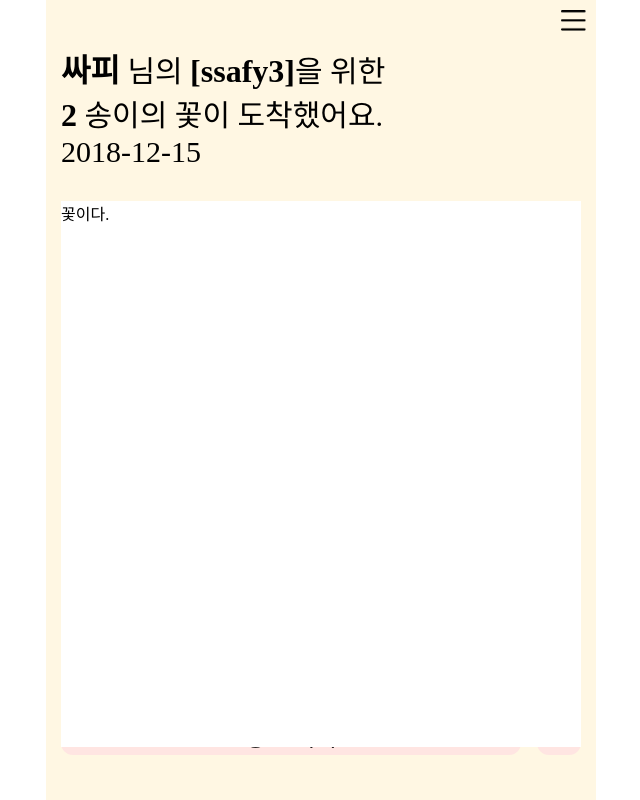
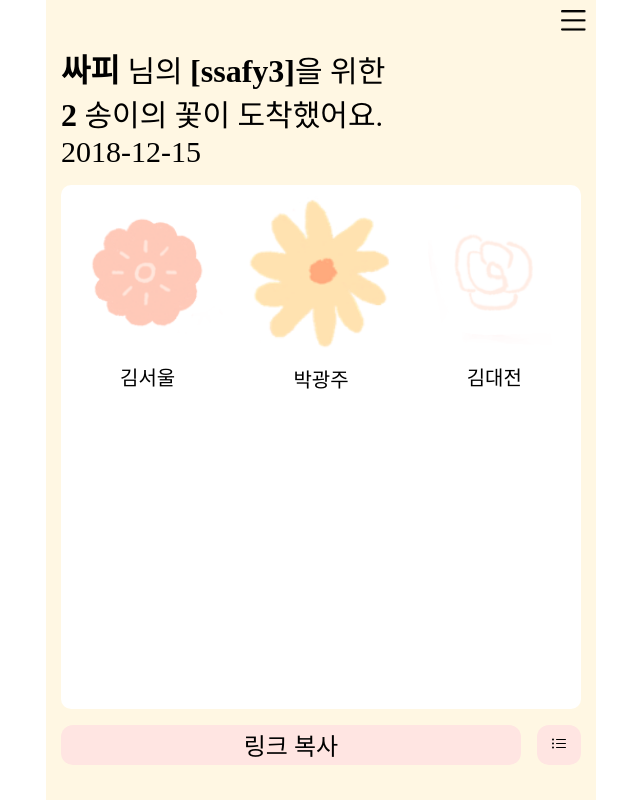
Before and after one commit to 2022Letters/frontend, a React (Create React App) app: page /1 in a window 1280 px wide. Both pictures are taken after a click on the button 877 px from the left and 735 px from the top of the page. Shown: the whole page, without its empty margins (319-959 px from the left). Built offline with nearby package versions, Linux system fonts and the light colour scheme; a web font is replaced by a local one.

Commit message:
Feat: #19  context api store 생성

```diff
--- a/public/index.html
+++ b/public/index.html
@@ -1,9 +1,11 @@
 <!DOCTYPE html>
-<html lang="en">
+<html lang="kr">
   <head>
     <meta charset="utf-8" />
     <link rel="icon" href="%PUBLIC_URL%/favicon.ico" />
     <meta name="viewport" content="width=device-width, initial-scale=1" />
+    <meta name="apple-mobile-web-app-capable" content="yes" />
+    <meta name="mobile-web-app-capable" content="yes" />
     <meta name="theme-color" content="#000000" />
     <meta
       name="description"
--- a/src/components/GuestFlow/FlowerList.tsx
+++ /dev/null
@@ -1,19 +0,0 @@
-import styled from 'styled-components';
-
-const Container = styled.article`
-  margin: 2rem 0;
-  width: 100%;
-  height: 100%;
-  background-color: #fff;
-  position: relative;
-`;
-
-function FlowerList() {
-  return (
-    <Container>
-      <div>꽃이다.</div>
-    </Container>
-  );
-}
-
-export default FlowerList;
--- /dev/null
+++ b/src/components/HostFlow/FlowerList.tsx
@@ -0,0 +1,41 @@
+/* eslint-disable @typescript-eslint/no-unused-vars */
+import { useContext } from 'react';
+import styled from 'styled-components';
+import { MessageContext } from '../Store/MessageProvider';
+import LetterModal from './LetterModal';
+import ListMessageButton from './ListMessageButton';
+
+const Container = styled.article`
+  box-sizing: border-box;
+  width: 100%;
+  height: 100%;
+  background-color: #fff;
+  position: relative;
+  border-radius: 10px;
+  display: grid;
+  grid-template-columns: repeat(3, 1fr);
+  overflow-y: scroll;
+`;
+
+const MessageLinkWrapper = styled.div`
+  width: 100%;
+`;
+
+interface IFlowerListProps {
+  messages: IMessage[];
+  categoryId: number;
+}
+function FlowerList({ messages, categoryId }: IFlowerListProps) {
+  console.log(useContext(MessageContext));
+  return (
+    <Container>
+      {messages.map((message) => (
+        <MessageLinkWrapper key={message.msgId}>
+          <ListMessageButton message={message} categoryId={categoryId} />
+        </MessageLinkWrapper>
+      ))}
+    </Container>
+  );
+}
+
+export default FlowerList;
--- /dev/null
+++ b/src/components/HostFlow/LetterModal.tsx
@@ -0,0 +1,55 @@
+import { useContext } from 'react';
+import styled from 'styled-components';
+import { IMessageContext, MessageContext } from '../Store/MessageProvider';
+
+const Container = styled.article`
+  position: absolute;
+  background-color: rgba(0, 0, 0, 0.2);
+  width: 100%;
+  height: 100%;
+  top: 0;
+  left: 0;
+  z-index: 2;
+  overflow: auto;
+`;
+
+const ModalWrapper = styled.div`
+  position: relative;
+  width: 100%;
+  height: 100%;
+  display: flex;
+  justify-content: center;
+  align-items: center;
+`;
+
+const Modal = styled.div`
+  width: 80%;
+  height: 80%;
+  background-color: white;
+  border-radius: 15px;
+  opacity: 1;
+`;
+
+function LetterModal() {
+  const { messageInfo, setToggle, setCategoryId } = useContext(
+    MessageContext
+  ) as IMessageContext;
+
+  const makeToggleOff = () => {
+    setToggle(false);
+  };
+
+  return (
+    <div>
+      {messageInfo.toggle ? (
+        <Container onClick={makeToggleOff}>
+          <ModalWrapper>
+            <Modal />
+          </ModalWrapper>
+        </Container>
+      ) : null}
+    </div>
+  );
+}
+
+export default LetterModal;
--- /dev/null
+++ b/src/components/HostFlow/ListMessageButton.tsx
@@ -0,0 +1,48 @@
+import React from 'react';
+import styled from 'styled-components';
+import { leaves } from '../../constants';
+import LetterModal from './LetterModal';
+
+const ContainerButton = styled.button`
+  background-color: transparent;
+  width: 100%;
+  border: none;
+`;
+
+const FlowerImageWrapper = styled.div`
+  width: 100%;
+  height: 100%;
+`;
+
+const FlowerImg = styled.img`
+  width: 100%;
+`;
+
+const NickNameWrapper = styled.div``;
+
+const NickName = styled.div`
+  font-size: 1.25rem;
+`;
+
+interface IListMessageButtonProps {
+  message: IMessage;
+  categoryId: number;
+}
+
+function ListMessageButton({ message, categoryId }: IListMessageButtonProps) {
+  return (
+    <ContainerButton type="button">
+      <FlowerImageWrapper>
+        <FlowerImg
+          src={leaves[categoryId][message.iconId].url}
+          alt={`${message.nickname}의 편지`}
+        />
+      </FlowerImageWrapper>
+      <NickNameWrapper>
+        <NickName>{message.nickname}</NickName>
+      </NickNameWrapper>
+    </ContainerButton>
+  );
+}
+
+export default ListMessageButton;
--- /dev/null
+++ b/src/components/Store/MessageProvider.tsx
@@ -0,0 +1,53 @@
+import React, {
+  createContext,
+  Dispatch,
+  SetStateAction,
+  useMemo,
+  useState
+} from 'react';
+
+export interface IMessageContext {
+  messageInfo: IMessageLink;
+  setCategoryId: (categoryId: number) => void;
+  setMsgId: (msgId: number) => void;
+  setToggle: (bool: boolean) => void;
+}
+
+export const MessageContext = createContext<IMessageContext | null>(null);
+
+interface Props {
+  children: React.ReactNode;
+}
+
+function MessageProvider({ children }: Props) {
+  const [messageInfo, setMessageInfo] = useState<IMessageLink>({
+    categoryId: null,
+    msgId: null,
+    toggle: false
+  });
+
+  const setCategoryId = (categoryId: number | null) => {
+    setMessageInfo((prev) => ({ ...prev, categoryId }));
+  };
+
+  const setMsgId = (msgId: number | null) => {
+    setMessageInfo((prev) => ({ ...prev, msgId }));
+  };
+
+  const setToggle = (bool: boolean) => {
+    setMessageInfo((prev) => ({ ...prev, toggle: bool }));
+  };
+
+  const messageSet = useMemo(
+    () => ({ messageInfo, setCategoryId, setMsgId, setToggle }),
+    [messageInfo]
+  );
+
+  return (
+    <MessageContext.Provider value={messageSet}>
+      {children}
+    </MessageContext.Provider>
+  );
+}
+
+export default MessageProvider;
--- a/src/pages/GuestHome.tsx
+++ b/src/pages/GuestHome.tsx
@@ -1,24 +1,40 @@
-import { useCallback, useEffect, useRef, useState } from 'react';
+/* eslint-disable react/jsx-props-no-spreading */
+import React, {
+  createContext,
+  useCallback,
+  useEffect,
+  useRef,
+  useState,
+  Dispatch,
+  SetStateAction,
+  useMemo,
+  useContext
+} from 'react';
 import styled from 'styled-components';
 import { useNavigate, useParams } from 'react-router-dom';
 
 import theme from '../common/style/theme';
 import { Button } from '../components/common/style';
 import { flowerwraps, leaves } from '../constants';
-import FlowerList from '../components/GuestFlow/FlowerList';
+import FlowerList from '../components/HostFlow/FlowerList';
+import LetterModal from '../components/HostFlow/LetterModal';
+import MessageProvider, {
+  MessageContext
+} from '../components/Store/MessageProvider';
 
 const MainWrapper = styled.div`
   width: 100%;
-  min-height: 100%;
   height: 100%;
   display: flex;
   flex-direction: column;
   padding: 45px 15px 0 15px;
+  position: relative;
+  display: flow-root;
 `;
 
 const ContentWrapper = styled.div`
   width: 100%;
-  height: 100%;
+  height: 90%;
   display: flex;
   flex-direction: column;
   align-items: center;
@@ -36,10 +52,13 @@ const TextWrapper = styled.div`
   }
 `;
 
-const ImgWrapper = styled.div`
+const ImgWrapper = styled.div<{ isListMode: boolean }>`
   height: 100%;
   width: 100%;
   position: relative;
+  display: flow-root;
+  padding: ${(props) => props.isListMode && '1rem 0'};
+  overflow-y: scroll;
 `;
 
 const FlowerWrap = styled.img`
@@ -77,15 +96,19 @@ const StartBtn = styled(Button)`
 const HostButtonWrapper = styled.div`
   display: flex;
   gap: 1rem;
+  position: relative;
+  height: 10%;
 `;
 
 const SendBtn = styled(Button)`
   width: 100%;
+  margin-bottom: 0;
 `;
 
 const MessageDisplayChangeBtn = styled(Button)`
   width: 50px;
   font-weight: bold;
+  margin-bottom: 0;
 `;
 
 function GuestWrite() {
@@ -104,12 +127,24 @@ function GuestWrite() {
       {
         msgId: 1,
         iconId: 1,
+        nickname: '김서울',
+        content: '블라블라',
         x: 0.04230769230769231,
         y: -0.39609483960948394
       },
       {
         msgId: 2,
         iconId: 2,
+        nickname: '박광주',
+        content: '블라블라',
+        x: -0.19038461538461537,
+        y: 0.10739191073919108
+      },
+      {
+        msgId: 3,
+        iconId: 0,
+        nickname: '김대전',
+        content: '블라블라',
         x: -0.19038461538461537,
         y: 0.10739191073919108
       }
@@ -122,7 +157,6 @@ function GuestWrite() {
   const postUrl = window.location.href;
   const { postId } = useParams();
   const imgWrapper = useRef() as React.MutableRefObject<HTMLDivElement>;
-
   const getUserId = useCallback(() => {
     const userInfo = JSON.parse(localStorage.getItem('user') || '{}');
     if (!Object.keys(userInfo).length) return;
@@ -141,8 +175,16 @@ function GuestWrite() {
     navigate(`/guest/${postId}`);
   }, []);
 
-  const copyLink = useCallback(() => {
+  const copyLink = useCallback(async () => {
+    if ('clipboard' in navigator) {
       navigator.clipboard.writeText(postUrl);
+    }
+    const el = document.createElement('input');
+    el.value = window.location.href;
+    document.body.appendChild(el);
+    el.select();
+    document.execCommand('copy');
+    document.body.removeChild(el);
     setCopied(true);
   }, []);
 
@@ -159,7 +201,9 @@ function GuestWrite() {
   };
 
   return (
+    <MessageProvider>
       <MainWrapper>
+        <LetterModal />
         <ContentWrapper>
           <TextWrapper>
             <p>
@@ -170,9 +214,12 @@ function GuestWrite() {
             </p>
             {post.date}
           </TextWrapper>
-        <ImgWrapper ref={imgWrapper}>
+          <ImgWrapper ref={imgWrapper} isListMode={isListMode}>
             {isListMode ? (
-            <FlowerList />
+              <FlowerList
+                messages={post.messages}
+                categoryId={post.categoryId}
+              />
             ) : (
               <>
                 <FlowerWrap src={flowerwraps[post.categoryId]} />
@@ -193,8 +240,9 @@ function GuestWrite() {
             )}
           </ImgWrapper>
         </ContentWrapper>
+        <HostButtonWrapper>
           {post.userId !== userId ? (
-        <HostButtonWrapper>
+            <>
               <SendBtn onClick={handlePostUrl}>
                 {copied ? '링크 복사 완료!' : '링크 복사'}
               </SendBtn>
@@ -216,11 +264,13 @@ function GuestWrite() {
                   />
                 </svg>
               </MessageDisplayChangeBtn>
-        </HostButtonWrapper>
+            </>
           ) : (
             <StartBtn onClick={onStartClick}>꽃 보내기</StartBtn>
           )}
+        </HostButtonWrapper>
       </MainWrapper>
+    </MessageProvider>
   );
 }
 
```
Also changed, not shown: src/react-app-env.d.ts (+15 -0 lines). Lines whose indentation alone changed are shown as unchanged.
